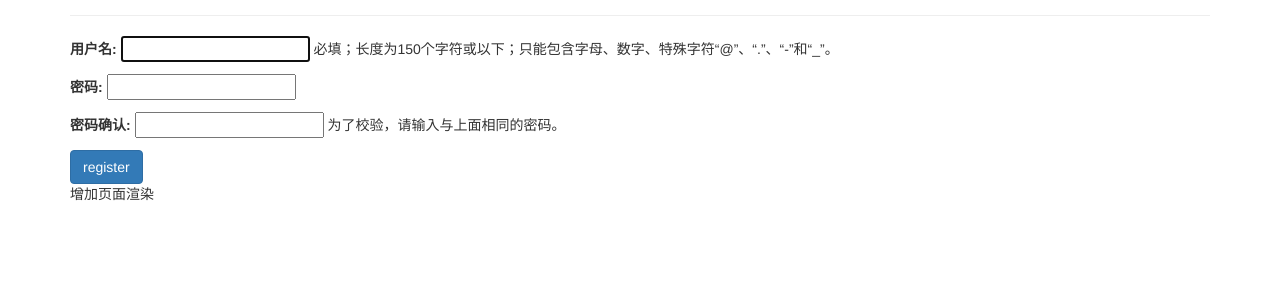
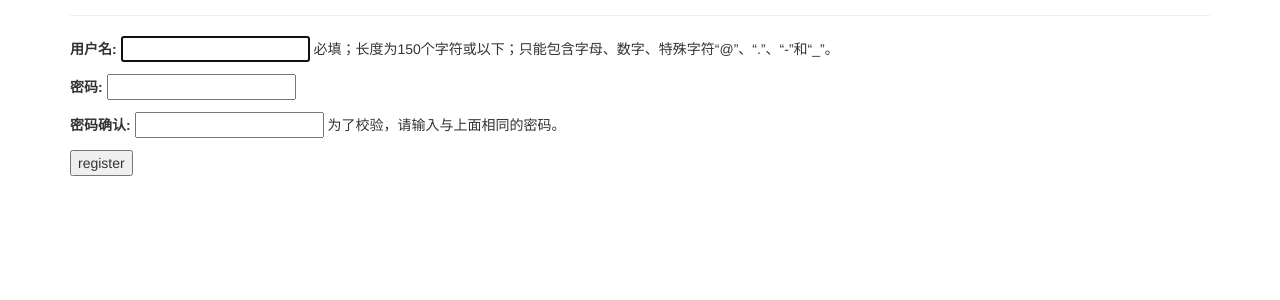
Before and after one commit to github-xiaoh/my_log, a Django app: page /users/register/ in a window 1280 px wide. Shown: the part 51-351 px from the top of the page. Run offline with Django 3.2, Linux system fonts and the light colour scheme; some libraries are stand-ins or nearby versions.

Commit message:
页面优化

```diff
--- a/users/templates/users/register.html
+++ b/users/templates/users/register.html
@@ -1,22 +1,15 @@
 
 
 {% extends "my_blog/base.html" %}
-
-{% load bootstrap3 %}
 
 {% block content %}
 
 <form method="post" action="{% url 'users:register' %}">
   {% csrf_token %}
   {{ form.as_p }}
-
-   {% buttons %}
-  <button name="submit" class="btn btn-primary btn-blue">register</button>
-   {% endbuttons %}
-
+  <button name="submit">register</button>
   <input type="hidden" name="next" value="{% url 'my_blog:index' %}" />
 </form>
 
-<h>增加页面渲染</h>
 
 {% endblock content %}
```
